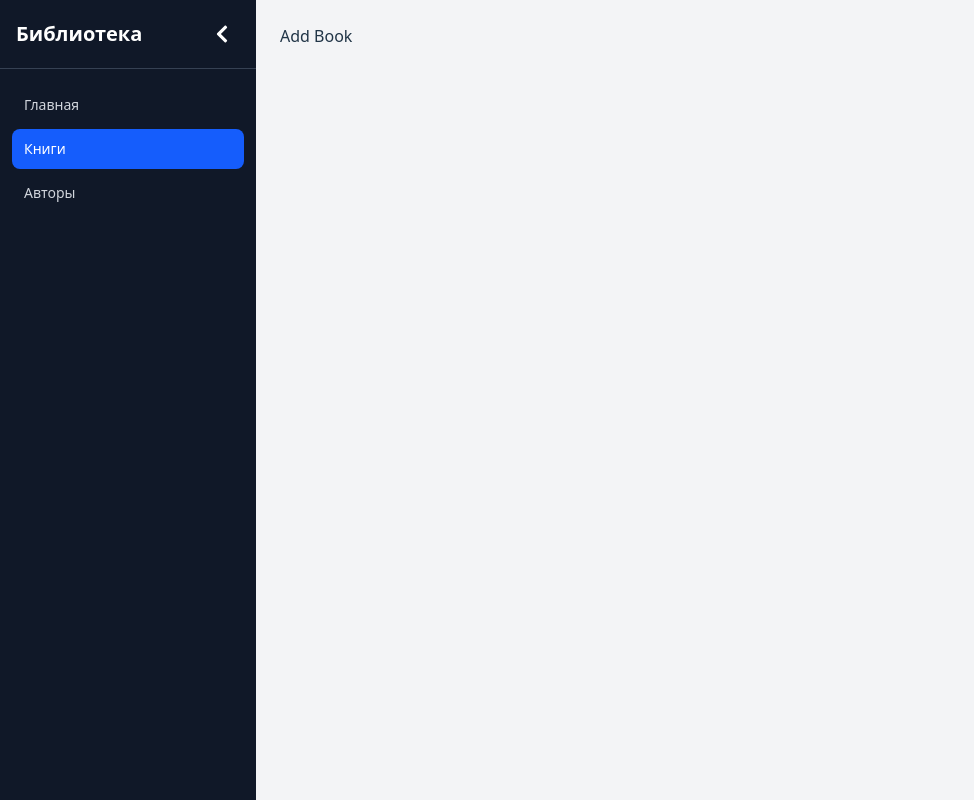
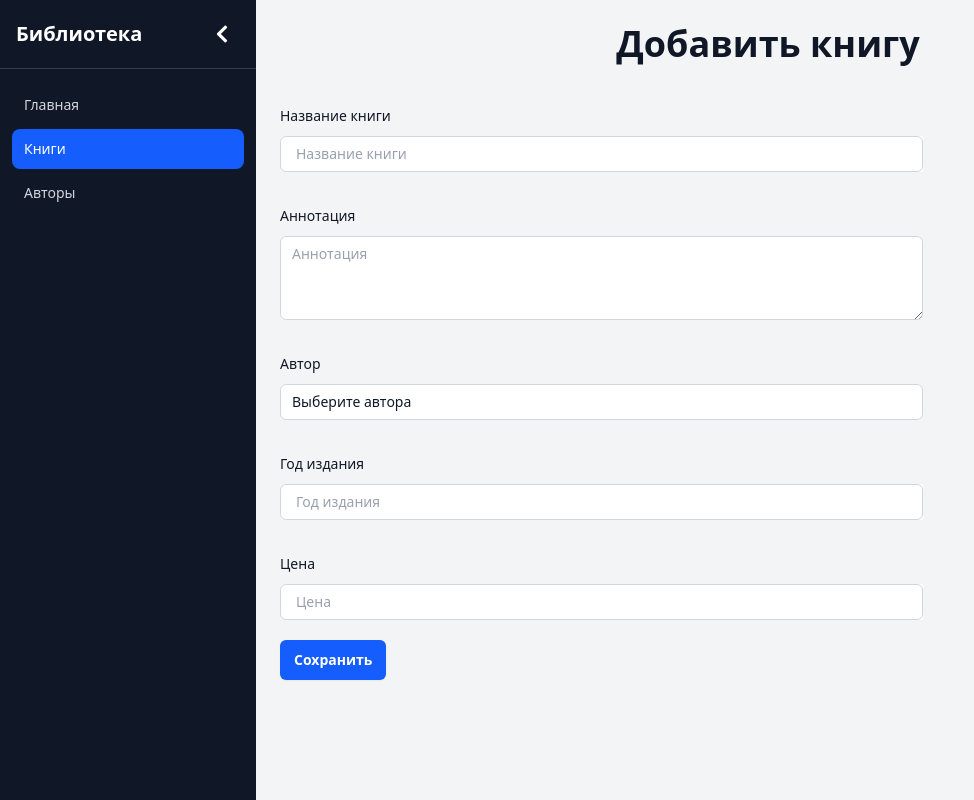
Before and after one commit to Sheka799/Redux, a React (Vite) app: page /library/add-book in a window 1280 px wide. Shown: the whole page, without its empty margins (0-974 px from the left). Built offline with nearby package versions, Linux system fonts and the light colour scheme.

Commit message:
Добавление книг

```diff
--- a/package.json
+++ b/package.json
@@ -14,6 +14,7 @@
     "preview": "vite preview"
   },
   "dependencies": {
+    "@headlessui/react": "^2.2.9",
     "@reduxjs/toolkit": "^2.11.2",
     "@tailwindcss/vite": "^4.1.18",
     "react": "^19.2.0",
--- a/src/features/library/books/AddBookPage.tsx
+++ b/src/features/library/books/AddBookPage.tsx
@@ -1,7 +1,167 @@
+import { Label, Listbox, ListboxButton, ListboxOption, ListboxOptions } from '@headlessui/react'
+import { useState } from 'react'
+import { BsCheck } from 'react-icons/bs'
+import { useDispatch, useSelector } from 'react-redux'
+import type { IAuthorState } from '../authors/author.types'
+import { addBook } from './booksSlice'
+import { useNavigate } from 'react-router-dom'
 export default function AddBookPage() {
-    return (
-        <div>
-            Add Book
-        </div>
-    );
+	const [author, setAuthor] = useState({
+		name: 'Выберите автора',
+		id: '0'
+	})
+	const [title, setTitle] = useState<string>('')
+	const [description, setDescription] = useState<string>('')
+	const [year, setYear] = useState<number | null>(null)
+	const [price, setPrice] = useState<number | null>(null)
+
+	const authors = useSelector((state: IAuthorState) => state.authors)
+	const dispatch = useDispatch()
+	const navigate = useNavigate()
+
+	const onSaveBook = () => {
+		if (author && title && description && year && price) {
+			dispatch(
+				addBook({
+					title,
+					description,
+					year,
+					price,
+					author: author
+				})
+			)
+
+			setAuthor({name: 'Выберите автора', id: '0'})
+			setTitle('')
+			setDescription('')
+			setYear(null)
+			setPrice(null)
+
+			navigate('/library/books')
+		}
+	}
+
+	return (
+		<div>
+			<h1 className='text-center text-4xl font-bold text-gray-900'>Добавить книгу</h1>
+			<form>
+				<div className='mt-10 grid grid-cols-1 gap-x-6 gap-y-8 sm:grid-cols-6'>
+					<div className='sm:col-span-4'>
+						<label htmlFor='title' className='block text-sm/6 font-medium text-gray-900'>
+							Название книги
+						</label>
+						<div className='mt-2'>
+							<div className='flex items-center rounded-md bg-white pl-3 outline-1 -outline-offset-1 outline-gray-300 focus-within:outline-2 focus-within:-outline-offset-2 focus-within:outline-blue-600'>
+								<input
+									id='title'
+									name='title'
+									type='text'
+									value={title}
+									onChange={e => setTitle(e.target.value)}
+									placeholder='Название книги'
+									className='block min-w-0 grow bg-white py-1.5 pr-3 pl-1 text-base text-gray-900 placeholder:text-gray-400 focus:outline-none sm:text-sm/6'
+								/>
+							</div>
+						</div>
+					</div>
+					<div className='sm:col-span-4'>
+						<label htmlFor='description' className='block text-sm/6 font-medium text-gray-900'>
+							Аннотация
+						</label>
+						<div className='mt-2'>
+							<textarea
+								id='description'
+								name='description'
+								value={description}
+								onChange={e => setDescription(e.target.value)}
+								placeholder='Аннотация'
+								rows={3}
+								className='block w-full rounded-md bg-white px-3 py-1.5 text-base text-gray-900 outline-1 -outline-offset-1 outline-gray-300 placeholder:text-gray-400 focus:outline-2 focus:-outline-offset-2 focus:outline-blue-600 sm:text-sm/6'
+							/>
+						</div>
+					</div>
+					<div className='sm:col-span-4'>
+						<Listbox value={author} onChange={setAuthor}>
+							<Label className='block text-sm/6 font-medium text-gray-900'>Автор</Label>
+							<div className='relative mt-2'>
+								<ListboxButton className='grid w-full cursor-default grid-cols-1 rounded-md bg-white py-1.5 pr-2 pl-3 text-left text-gray-900 outline-1 -outline-offset-1 outline-gray-300 focus-visible:outline-2 focus-visible:-outline-offset-2 focus-visible:outline-indigo-600 sm:text-sm/6'>
+									<span className='col-start-1 row-start-1 flex items-center gap-3 pr-6'>
+										<span className='block truncate'>{author.name}</span>
+									</span>
+								</ListboxButton>
+
+								<ListboxOptions
+									transition
+									className='absolute z-10 mt-1 max-h-56 w-full overflow-auto rounded-md bg-white py-1 text-base shadow-lg outline-1 outline-black/5 data-leave:transition data-leave:duration-100 data-leave:ease-in data-closed:data-leave:opacity-0 sm:text-sm'
+								>
+									{authors.map(author => (
+										<ListboxOption
+											key={author.id}
+											value={author}
+											className='group relative cursor-default py-2 pr-9 pl-3 text-gray-900 select-none data-focus:bg-indigo-600 data-focus:text-white data-focus:outline-hidden'
+										>
+											<div className='flex items-center'>
+												<span className='ml-3 block truncate font-normal group-data-selected:font-semibold'>
+													{author.name}
+												</span>
+											</div>
+
+											<span className='absolute inset-y-0 right-0 flex items-center pr-4 text-indigo-600 group-not-data-selected:hidden group-data-focus:text-white'>
+												<BsCheck aria-hidden='true' className='size-5' />
+											</span>
+										</ListboxOption>
+									))}
+								</ListboxOptions>
+							</div>
+						</Listbox>
+					</div>
+					<div className='sm:col-span-4'>
+						<label htmlFor='year' className='block text-sm/6 font-medium text-gray-900'>
+							Год издания
+						</label>
+						<div className='mt-2'>
+							<div className='flex items-center rounded-md bg-white pl-3 outline-1 -outline-offset-1 outline-gray-300 focus-within:outline-2 focus-within:-outline-offset-2 focus-within:outline-blue-600'>
+								<input
+									id='year'
+									name='year'
+									type='number'
+									value={year ?? ''}
+									onChange={e => setYear(Number(e.target.value))}
+									placeholder='Год издания'
+									className='block min-w-0 grow bg-white py-1.5 pr-3 pl-1 text-base text-gray-900 placeholder:text-gray-400 focus:outline-none sm:text-sm/6'
+								/>
+							</div>
+						</div>
+					</div>
+					<div className='sm:col-span-4'>
+						<label htmlFor='price' className='block text-sm/6 font-medium text-gray-900'>
+							Цена
+						</label>
+						<div className='mt-2'>
+							<div className='flex items-center rounded-md bg-white pl-3 outline-1 -outline-offset-1 outline-gray-300 focus-within:outline-2 focus-within:-outline-offset-2 focus-within:outline-blue-600'>
+								<input
+									id='price'
+									name='price'
+									type='number'
+									value={price ?? ''}
+									onChange={e => setPrice(Number(e.target.value))}
+									placeholder='Цена'
+									className='block min-w-0 grow bg-white py-1.5 pr-3 pl-1 text-base text-gray-900 placeholder:text-gray-400 focus:outline-none sm:text-sm/6'
+								/>
+							</div>
+						</div>
+					</div>
+				</div>
+				<div className='mt-5'>
+					<button
+						onClick={onSaveBook}
+						type='button'
+						className='cursor-pointer rounded-md bg-blue-600 px-3.5 py-2.5 text-sm font-semibold text-white shadow-xs transition-colors hover:bg-blue-500 focus-visible:outline-2 focus-visible:outline-offset-2 focus-visible:outline-lime-500'
+					>
+						Сохранить
+					</button>
+				</div>
+			</form>
+		</div>
+	)
 }
--- a/src/features/library/books/BookPage.tsx
+++ b/src/features/library/books/BookPage.tsx
@@ -17,8 +17,8 @@ export default function BookPage() {
 			<p className='text-gray-700'>{book?.description}</p>
 			<p className='text-gray-700'>Год: {book?.year}</p>
 			<p className='text-gray-700'>
-				<Link to={`/library/authors/${book?.authorId}`} className='text-blue-600 hover:underline'>
-					{book?.author}
+				<Link to={`/library/authors/${book?.author.id}`} className='text-blue-600 hover:underline'>
+					{book?.author.name}
 				</Link>
 			</p>
 			<p className='text-gray-500'>
--- a/src/features/library/books/book.types.ts
+++ b/src/features/library/books/book.types.ts
@@ -1,9 +1,10 @@
+import type { IAuthor } from "../authors/author.types"
+
 export interface IBook {
 	id: string
 	title: string
     description: string
-    author: string
-    authorId: string
+    author: Pick<IAuthor, 'id' | 'name'>
     year: number
     price: number
 }
--- a/src/features/library/books/booksSlice.ts
+++ b/src/features/library/books/booksSlice.ts
@@ -1,4 +1,4 @@
-import { createSlice } from "@reduxjs/toolkit";
+import { createSlice, nanoid, type PayloadAction } from "@reduxjs/toolkit";
 import type { IBook } from "./book.types";
 
 const initialState: IBook[] = [
@@ -6,8 +6,10 @@ const initialState: IBook[] = [
         id: "1",
         title: "Мастер и Маргарита",
         description: "«Мастер и Маргарита» — это не просто книга, а культурный феномен, который продолжает удивлять читателей спустя почти век после написания. Михаил Булгаков создал произведение, которое ломает границы между реальностью и мистикой, сатирой и философией, любовью и предательством.",
-        author: "Михаил Булгаков",
-        authorId: "1",
+        author: {
+            name: "Михаил Булгаков",
+            id: '1'
+        },
         year: 1967,
         price: 1000
     },
@@ -15,8 +17,10 @@ const initialState: IBook[] = [
         id: "2",
         title: "Война и мир",
         description: "«Война и мир» — это эпическое произведение Льва Толстого, которое охватывает широкий спектр тем, от войны и мира до любви и судьбы. Роман погружает читателя в сложный мир русской аристократии и крестьянства, исследуя человеческую природу и исторические события.",
-        author: "Лев Толстой",
-        authorId: "2",
+        author: {
+            name: "Лев Толстой",
+            id: '2'
+        },
         year: 1869,
         price: 1500
     }
@@ -26,9 +30,23 @@ const booksSlice = createSlice({
     name: "books",
     initialState,
     reducers: {
-        addBook(state, action) {
-            state.push(action.payload);
-        },
+        addBook: {
+            reducer(state, action: PayloadAction<IBook>) {
+                state.push(action.payload);
+            },
+            prepare({ title, description, author, year, price }: Omit<IBook, "id">) {
+                return {
+                    payload: {
+                        id: nanoid(),
+                        title,
+                        description,
+                        author,
+                        year,
+                        price
+                    }
+                };
+            }
+        }
     },
 });
 
```
Also changed, not shown: 1 other file (tests, documents, lock files or other folders).
